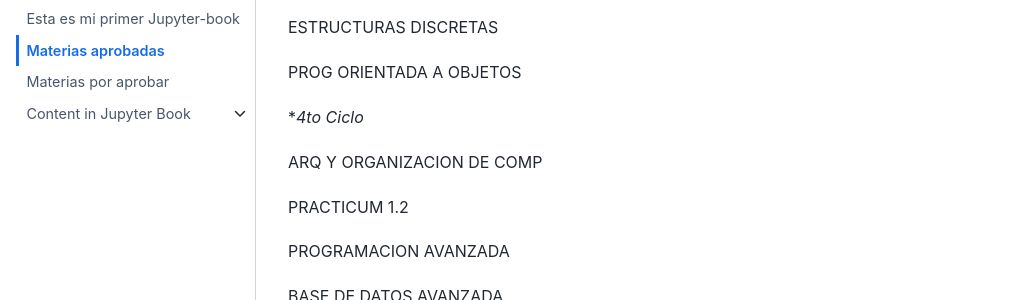
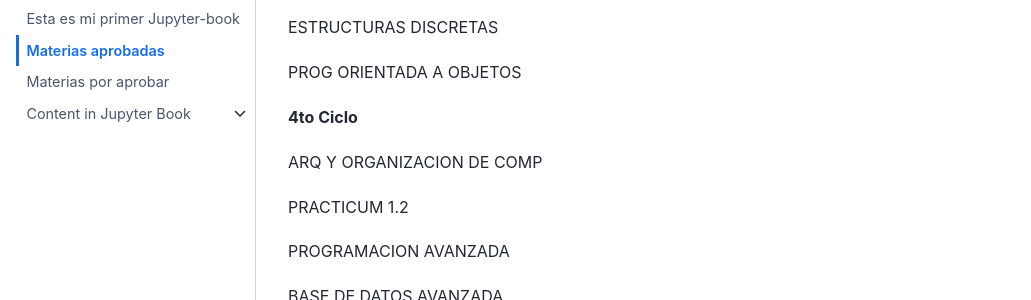
Before and after one commit to ricardoifc/milibro5, a Jupyter Book: the page built from aprobadas.md, in a window 1280 px wide and 900 px high, scrolled down 863 px. Shown: the part 153-453 px from the top of the window, without its empty margins (0-1031 px from the left). Built offline with Jupyter Book 1.0.4 settings and Sphinx 7.4.7 and the Sphinx Book theme 1.1.4, drawn with Linux system fonts in a browser that asks for light colours.

```diff
--- a/aprobadas.md
+++ b/aprobadas.md
@@ -46,7 +46,7 @@ ESTRUCTURAS DISCRETAS
 
 PROG ORIENTADA A OBJETOS
 
-**4to Ciclo*
+**4to Ciclo**
 
 ARQ Y ORGANIZACION DE COMP
 
```
